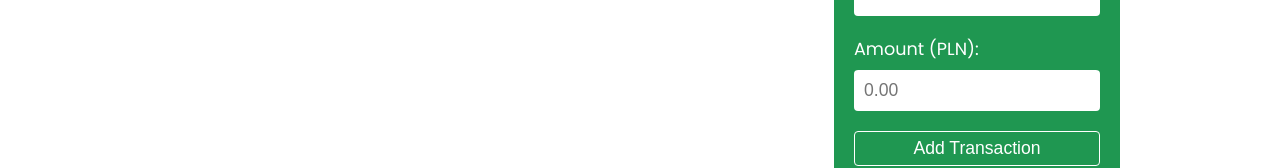
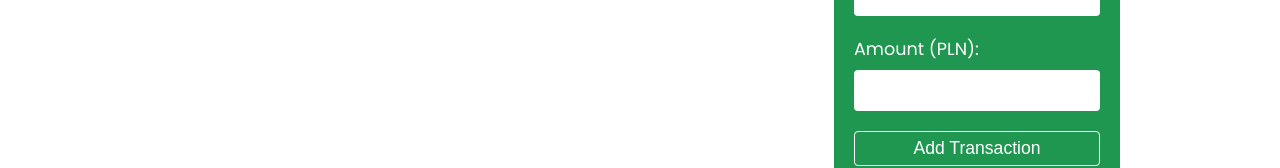
Before and after one commit to muzabol2/my-money, a React (Create React App) app: page / in a window 1280 px wide. Shown: the part 184-352 px from the top of the page. Built offline with nearby package versions, Linux system fonts and the light colour scheme; no server answers; the database is empty; sample sign-in values are in the browser's storage.

Commit message:
Advanced validations - multiErrors etc

```diff
--- a/src/pages/home/Home.css
+++ b/src/pages/home/Home.css
@@ -6,19 +6,24 @@
    max-width: 960px;
    margin: 30px auto;
 }
+
 .content {
    order: 1;
    flex-grow: 4;
 }
+
 .sidebar {
    order: 0;
 }
+
 .sidebar form {
    padding: 20px;
    background: #1f9751;
    border-radius: 10px;
 }
- .sidebar input, .sidebar select {
+
+.sidebar input,
+.sidebar select {
    display: block;
    width: 100%;
    padding: 10px;
@@ -29,11 +34,13 @@
    color: #555;
    font-size: 1em;
 }
+
 .sidebar label {
    margin: 0 auto 20px;
    display: block;
    color: #fff;
 }
+
 .sidebar button {
    color: #fff;
    border: 1px solid #fff;
@@ -45,19 +52,29 @@
    display: block;
    width: 100%;
 }
+
 .sidebar button:hover {
    background: #025f29;
 }
+
 .sidebar h3 {
    color: #1f9751;
    margin-bottom: 20px;
 }
+
 .sidebar aside {
    margin-top: 40px;
    color: #555;
 }
+
 .sidebar aside li {
    margin: 10px;
+}
+
+.sidebar p {
+   color: rgb(229, 255, 0);
+   font-size: 12px;
+   white-space: pre-wrap;
 }
 
 /* transactions */
@@ -67,17 +84,19 @@
    gap: 1px;
    margin: 10px auto;
    border: 1px solid #f2f2f2;
-   box-shadow: 3px 3px 5px rgba(50,50,50,0.1);
+   box-shadow: 3px 3px 5px rgba(50, 50, 50, 0.1);
    padding: 20px;
    align-items: center;
    position: relative;
    overflow: hidden;
    border-left: 4px solid #1f9751;
 }
+
 .transactions .name {
    color: #777;
    font-size: 1.4em;
 }
+
 .transactions .amount {
    margin-left: auto;
    margin-right: 40px;
@@ -85,10 +104,11 @@
    font-weight: bold;
    font-size: 1.6em;
 }
+
 .transactions button {
    position: absolute;
    top: 0;
-   right:0;
+   right: 0;
    background: #ddd;
    color: #777;
    border: none;
--- a/src/pages/home/TransactionForm.js
+++ b/src/pages/home/TransactionForm.js
@@ -1,51 +1,49 @@
-import { useEffect, useState } from 'react';
 import { useFirestore } from '../../hooks/useFirestore';
+import { useFormik } from 'formik';
+import { transactionSchema } from './validateTransaction';
 import './Home.css';
 
 export default function TransactionForm({ uid }) {
-   const [name, setName] = useState('');
-   const [amount, setAmount] = useState('');
    const { addDocument, response } = useFirestore('transactions');
 
-   const handleSubmit = (e) => {
-      e.preventDefault();
-      addDocument({ uid, name, amount });
-   }
+   const { values, errors, touched, isSubmitting, handleBlur, handleChange, handleSubmit } = useFormik({
+      initialValues: {
+         transactionName: "",
+         amount: "",
+      },
+      validationSchema: transactionSchema,
+      onSubmit: ({transactionName, amount}) => addDocument({ uid, transactionName, amount })
+   });
 
-   useEffect(() => {
-      if (response.success) {
-         setName('');
-         setAmount('');
-      }
-   }, [response.success]);
 
    return (
-      <div >
+      <div>
          <form onSubmit={handleSubmit}>
             <label>
                <span>Transaction name:</span>
                <input
+                  value={values.transactionName}
+                  onChange={handleChange}
+                  id="transactionName"
                   type="text"
-                  maxLength={20}
-                  required
-                  onChange={(e) => setName(e.target.value)}
-                  value={name}
+                  onBlur={handleBlur}
+                  className={errors.transactionName && touched.transactionName ? "input-error" : ""}
                />
+               {errors.transactionName && touched.transactionName && <p>{errors.transactionName}</p>}
             </label>
             <label>
                <span>Amount (PLN):</span>
                <input
-                  type="number"
-                  placeholder="0.00"
-                  min="0.01"
-                  max="9999999"
-                  step=".01"
-                  required
-                  onChange={(e) => setAmount(e.target.value)}
-                  value={amount}
+                  id="amount"
+                  type="text"
+                  value={values.amount}
+                  onChange={handleChange}
+                  onBlur={handleBlur}
+                  className={errors.amount && touched.amount ? "input-error" : ""}
                />
+               {errors.amount && touched.amount && (<p>{errors.amount}</p>)}
             </label>
-            <button className="transactions">Add Transaction</button>
+            <button type="submit" disabled={isSubmitting} className="transactions">Add Transaction</button>
          </form>
       </div>
    )
--- /dev/null
+++ b/src/pages/home/validateTransaction.js
@@ -0,0 +1,17 @@
+import * as yup from 'yup';
+
+const amountRules = /^(\d{0,12})([\.]\d{0,2})?$/;
+// Only numbers, max 12 digits and 2 decimal places
+
+export const transactionSchema = yup.object().shape({
+   transactionName: yup
+      .string()
+      .min(3, "3-20 characters\n")
+      .max(20, "3-20 characters\n")
+      .matches(/^[A-Za-z0-9 ]*$/, "Only letters, numbers and spaces")
+      .required("Required"),
+   amount: yup
+      .string()
+      .matches(amountRules, "\u2022 Only numbers\n\u2022 max 12 digits\n\u2022 dot(.) not comma(,) separator\n\u2022 only 2 decimal places")
+      .required("Required"),
+});
--- a/src/pages/signup/Signup.css
+++ b/src/pages/signup/Signup.css
@@ -26,6 +26,7 @@
 p {
    color: red;
    font-size: 12px;
+   white-space: pre-wrap;
 }
 
 .success {
--- a/src/pages/signup/Signup.js
+++ b/src/pages/signup/Signup.js
@@ -1,6 +1,7 @@
 import { useSignup } from '../../hooks/useSignup';
 import { useFormik } from 'formik';
 import { signupSchema } from './validateSignup';
+import { validateYupSchemaMultiErrors } from '../validateFormikMultiErrors';
 import './Signup.css';
 
 export default function Signup() {
@@ -13,8 +14,8 @@ export default function Signup() {
          password: "",
          passwordConfirm: "",
       },
-      validationSchema: signupSchema,
-      onSubmit: (values) => signup(values.email, values.password, values.displayName)
+      validate: values => validateYupSchemaMultiErrors(values, signupSchema),
+      onSubmit: values => signup(values.email, values.password, values.displayName),
    });
 
    return (
--- a/src/pages/signup/validateSignup.js
+++ b/src/pages/signup/validateSignup.js
@@ -1,7 +1,4 @@
 import * as yup from "yup";
-
-const passwordRules = /^(?=.*\d)(?=.*[a-z])(?=.*[A-Z]).{5,}$/;
-// min 5 characters, 1 upper case letter, 1 lower case letter, 1 numeric digit.
 
 export const signupSchema = yup.object().shape({
    displayName: yup
@@ -15,7 +12,11 @@ export const signupSchema = yup.object().shape({
       .required("Required"),
    password: yup
       .string()
-      .matches(passwordRules, { message: "Please create a stronger password: min 5 characters, 1 upper case letter, 1 lower case letter, 1 numeric digit." })
+      .min(5, "\u2022 Min 5 characters or more\n")
+      .matches(/[a-z]+/, "\u2022 One lowercase character\n")
+      .matches(/[A-Z]+/, "\u2022 One uppercase character\n")
+      .matches(/[@$!%*#?&]+/, "\u2022 One special character (@$!%*#?&)\n")
+      .matches(/\d+/, "\u2022 One number")
       .required("Required"),
    passwordConfirm: yup
       .string()
--- a/src/pages/updateProfile/UpdateProfile.js
+++ b/src/pages/updateProfile/UpdateProfile.js
@@ -3,6 +3,7 @@ import { useAuthContext } from '../../hooks/useAuthContext';
 import { useUpdateProfile } from '../../hooks/useUpdateProfile';
 import { useFormik } from 'formik';
 import { updateSchema } from './validateUpdateProfile';
+import { validateYupSchemaMultiErrors } from '../validateFormikMultiErrors';
 import './UpdateProfile.css';
 
 export default function UpdateProfile() {
@@ -16,8 +17,8 @@ export default function UpdateProfile() {
          password: "",
          passwordConfirm: "",
       },
-      validationSchema: updateSchema,
-      onSubmit: (values) => updateProfile(values.displayName, values.password, values.currentPassword)
+      validate: values => validateYupSchemaMultiErrors(values, updateSchema),
+      onSubmit: values => updateProfile(values.displayName, values.password, values.currentPassword)
    });
 
    return (
--- a/src/pages/updateProfile/validateUpdateProfile.js
+++ b/src/pages/updateProfile/validateUpdateProfile.js
@@ -1,7 +1,4 @@
 import * as yup from 'yup';
-
-const passwordRules = /^(?=.*\d)(?=.*[a-z])(?=.*[A-Z]).{5,}$/;
-// min 5 characters, 1 upper case letter, 1 lower case letter, 1 numeric digit.
 
 export const updateSchema = yup.object().shape({
    currentPassword: yup
@@ -14,7 +11,12 @@ export const updateSchema = yup.object().shape({
       .required("Required"),
    password: yup
       .string()
-      .matches(passwordRules, { message: "Please create a stronger password" }),
+      .min(5, "\u2022 Min 5 characters or more\n")
+      .matches(/[a-z]+/, "\u2022 One lowercase character\n")
+      .matches(/[A-Z]+/, "\u2022 One uppercase character\n")
+      .matches(/[@$!%*#?&]+/, "\u2022 One special character (@$!%*#?&)\n")
+      .matches(/\d+/, "\u2022 One number")
+      .required("Required"),
    passwordConfirm: yup
       .string()
       .oneOf([yup.ref("password"), null], "Passwords must match"),
--- /dev/null
+++ b/src/pages/validateFormikMultiErrors.js
@@ -0,0 +1,41 @@
+import { validateYupSchema, setIn, getIn } from "formik";
+
+// https://github.com/jaredpalmer/formik/pull/1573
+// Copied from PR: https://github.com/formium/formik/pull/1573
+/**
+ * Transform Yup ValidationError to a more usable object
+ */
+ function yupToFormErrors(yupError, validationSchemaOptions) {
+   let errors = {};
+   if (yupError.inner.length === 0) {
+     return setIn(errors, yupError.path, yupError.message);
+   }
+   // if showMultipleFieldErrors is enabled, set the error value
+   // to an array of all errors for that field
+   if (validationSchemaOptions.showMultipleFieldErrors) {
+     for (let err of yupError.inner) {
+       let fieldErrors = getIn(errors, err.path);
+       if (!fieldErrors) {
+         fieldErrors = [];
+       }
+       fieldErrors.push(err.message);
+       errors = setIn(errors, err.path, fieldErrors);
+     }
+   } else {
+     for (let err of yupError.inner) {
+       if (!errors[err.path]) {
+         errors = setIn(errors, err.path, err.message);
+       }
+     }
+   }
+   return errors;
+ }
+
+ export const validateYupSchemaMultiErrors = async (values, schema) => {
+   try {
+     await validateYupSchema(values, schema);
+     return {};
+   } catch (e) {
+     return yupToFormErrors(e, { showMultipleFieldErrors: true });
+   }
+ };
```
Lines whose indentation alone changed are shown as unchanged.
